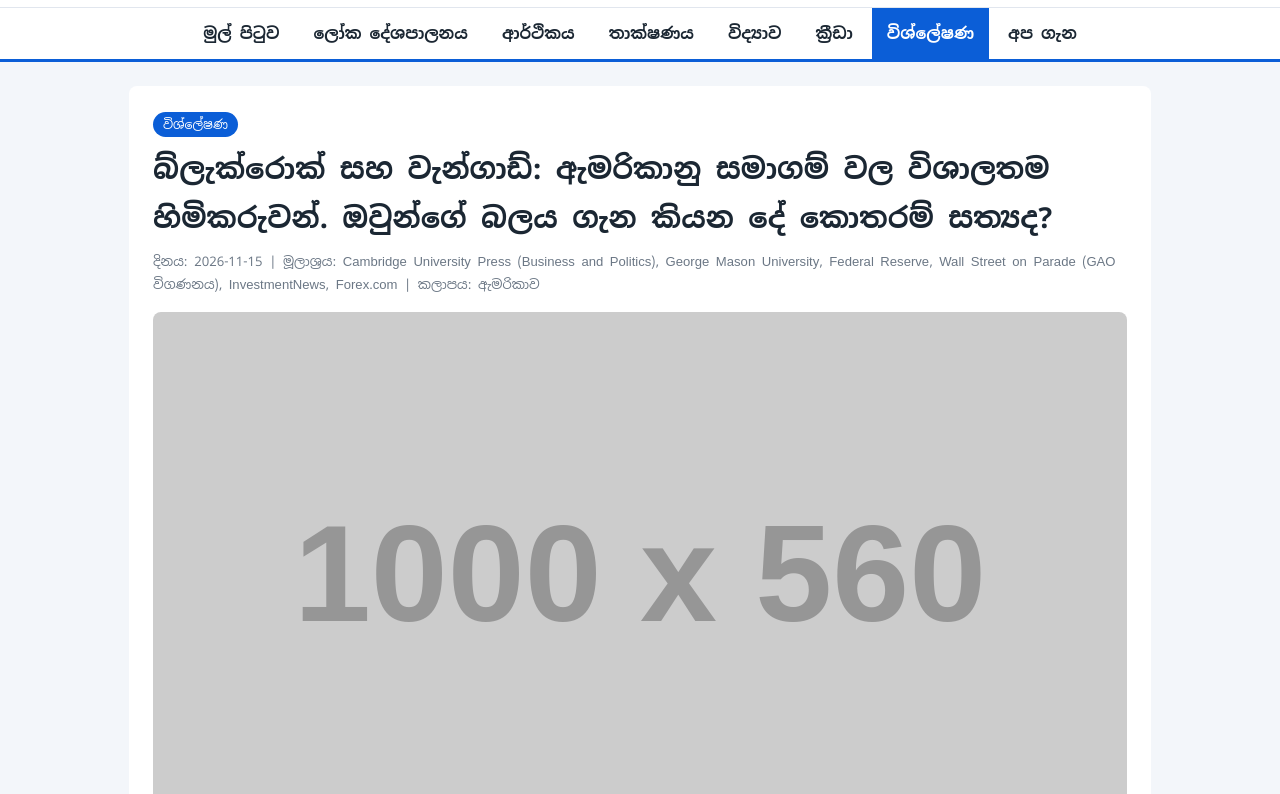
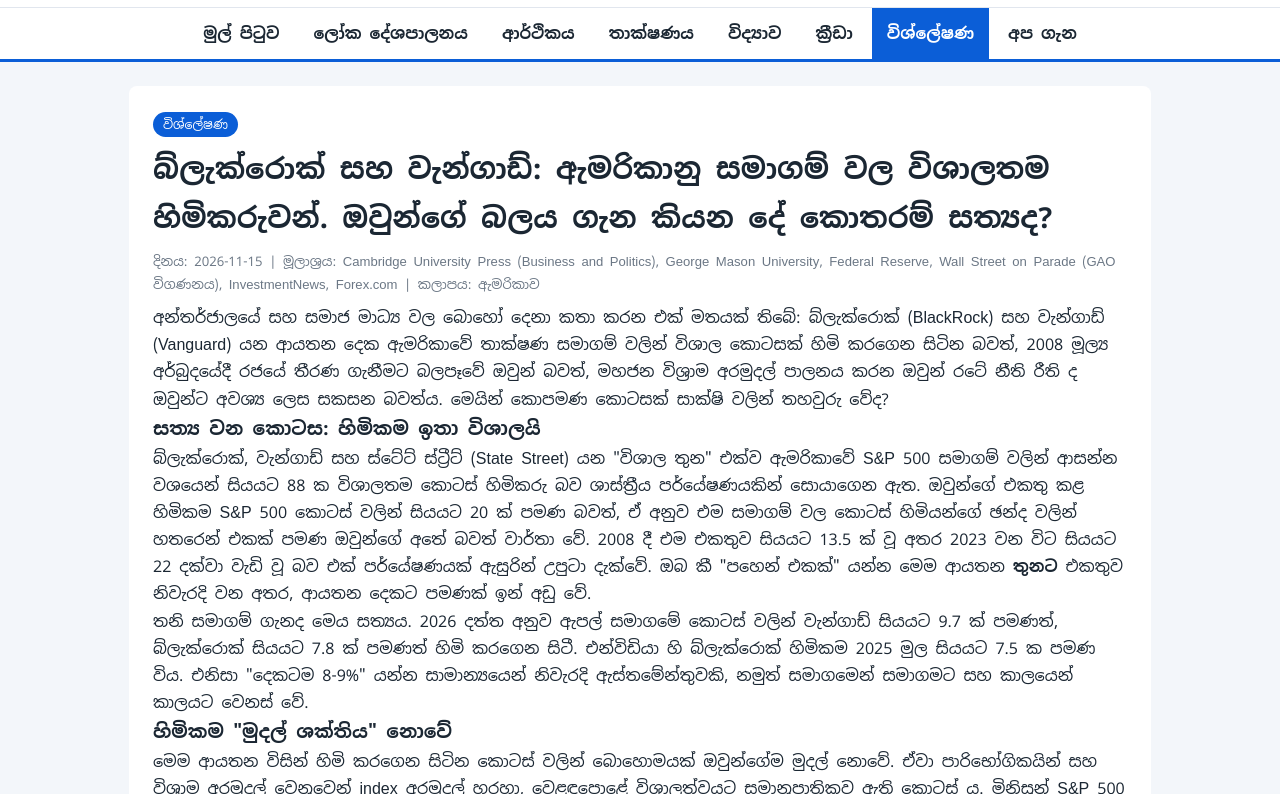
Before and after one commit to Freesofts456/Loka_Puwath, a plain HTML site: page news-blackrock-vanguard.html in a window 1280 px wide. Shown: the part 158-952 px from the top of the page. Drawn offline with Linux system fonts and the light colour scheme; placeholder pictures from the web are drawn by us.

Commit message:
Comment out image in news-blackrock-vanguard.html
Comment out image tag for BlackRock and Vanguard.

```diff
--- a/news-blackrock-vanguard.html
+++ b/news-blackrock-vanguard.html
@@ -54,7 +54,7 @@
             <p class="meta">දිනය: 2026-11-15 | මූලාශ්‍රය: Cambridge University Press (Business and Politics), George Mason University, Federal Reserve, Wall Street on Parade (GAO විගණනය), InvestmentNews, Forex.com | කලාපය: ඇමරිකාව</p>
 
             <!-- ✏️ ඡායාරූපය: ඔබේම ඡායාරූපයක් images folder එකට දමා මෙහි ලිපිනය වෙනස් කරන්න -->
-            <img src="https://placehold.co/1000x560?text=BlackRock+Vanguard" alt="බ්ලැක්රොක් සහ වැන්ගාඩ්">
+           <!-- <img src="https://placehold.co/1000x560?text=BlackRock+Vanguard" alt="බ්ලැක්රොක් සහ වැන්ගාඩ්"> -->
 
             <p>
                 අන්තර්ජාලයේ සහ සමාජ මාධ්‍ය වල බොහෝ දෙනා කතා කරන එක් මතයක් තිබේ: බ්ලැක්රොක් (BlackRock) සහ
```
